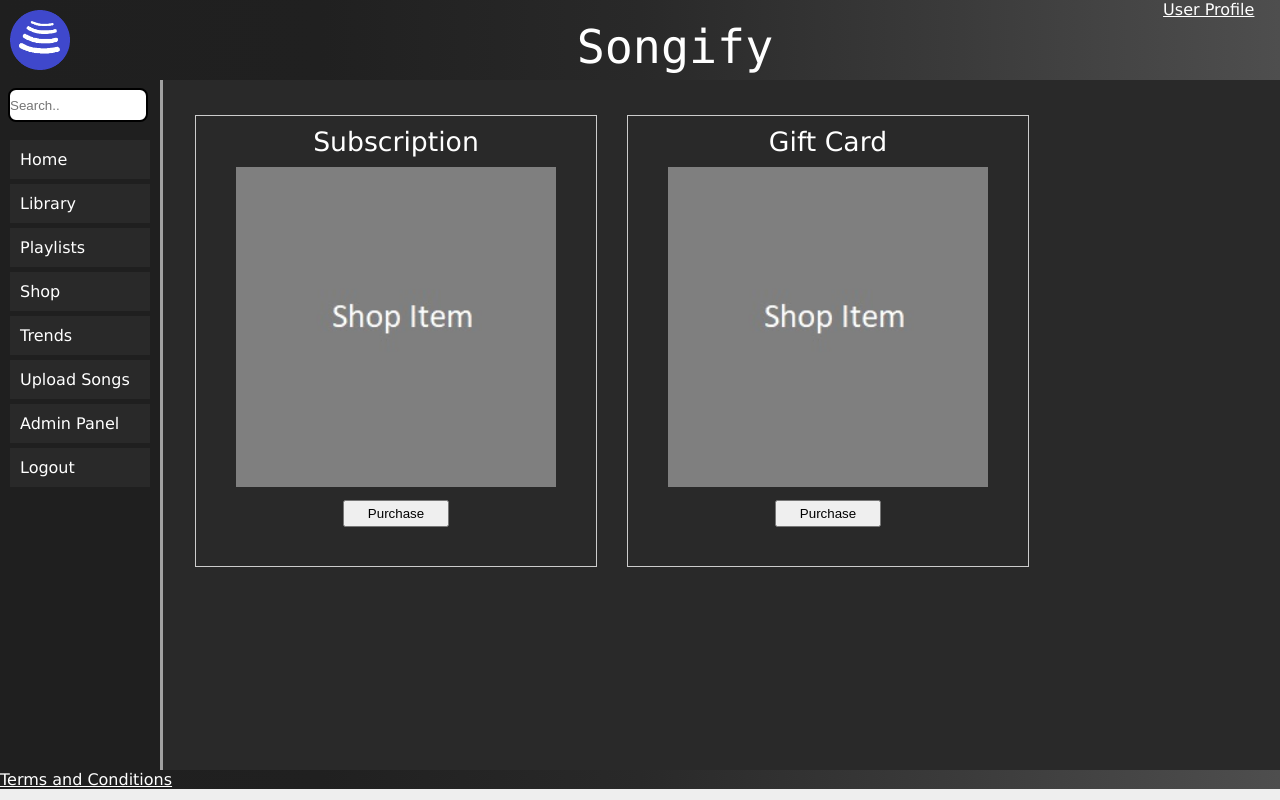
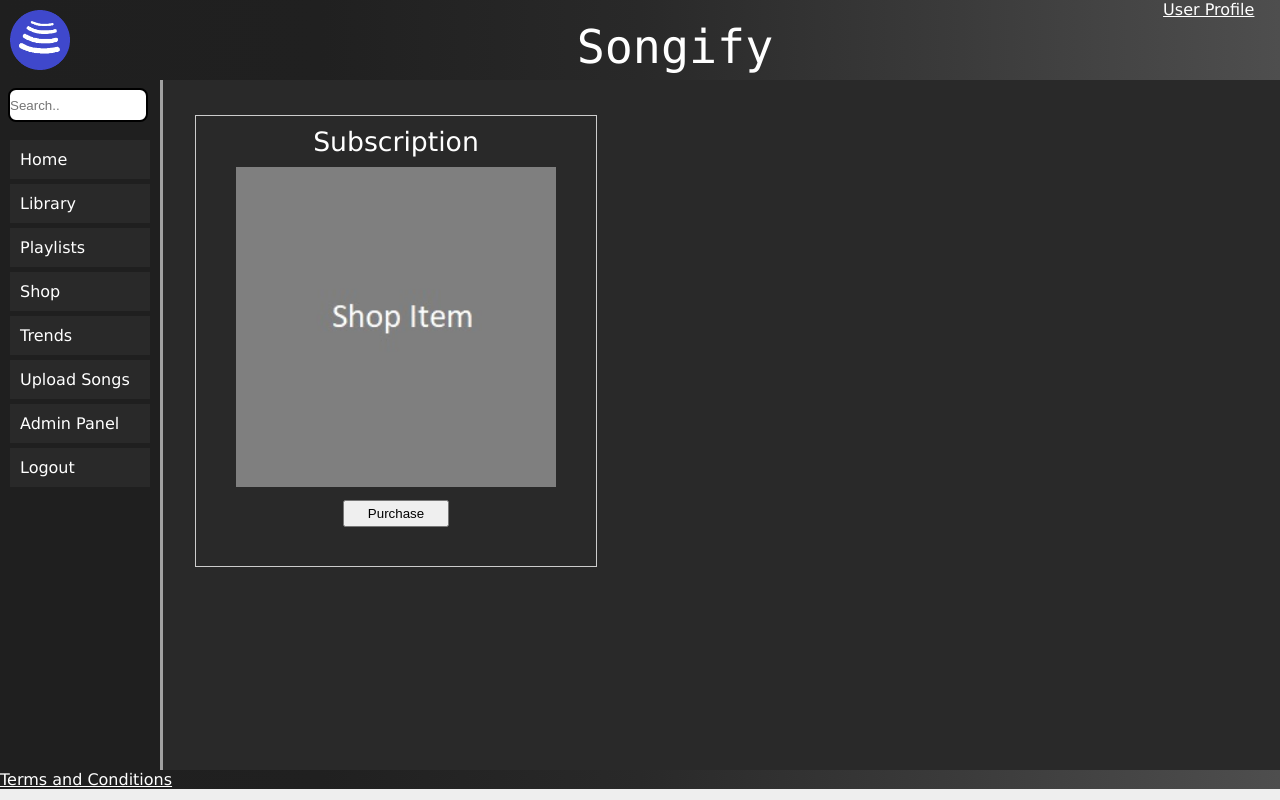
Before and after one commit to Niklas-Mezynski/fontys-prj1-2020-group-prj-2020-09, a PHP site: page /shop.php in a window 1280 px wide. Run offline with PHP 8.4, Linux system fonts and the light colour scheme; the visitor is signed in with stand-in values (Sample User, id 1); some libraries are stand-ins or nearby versions.

Commit message:
removed giftcard / fixed cc

```diff
--- a/implementation/php/shop.php
+++ b/implementation/php/shop.php
@@ -96,25 +96,15 @@ if ($_SESSION["user_role"] < 1) {
 
 						echo "<br><p class='successText'>Purchased Subscription</p>";
 					} else if (isset($_POST["confirmCC"])) {
+						$userID = $_SESSION["user_id"];
+
 						// Set Subscription Status to true
-						$sql = "UPDATE users SET subscription_status=true WHERE user_id= ". $userID;
+						$sql = "UPDATE users SET subscription_status=true WHERE user_id=$userID";
 						$stmt = $conn->prepare($sql);
 						$stmt->execute();
 
 						echo "<br><p class='successText'>Purchased Subscription</p>";
 					}
-					?>
-				</form>
-			</div>
-
-			<!-- Purchase Giftcard -->
-			<div class="shop">
-				<p class="text">Gift Card</p>
-				<img src="../img/shopitem-placeholder.jpg" class="image"></p>
-				<form action="shop.php" method="POST">
-					<input type="submit" name="purchaseGiftcard" value="Purchase">
-					<?php
-					//
 					?>
 				</form>
 			</div>
```
